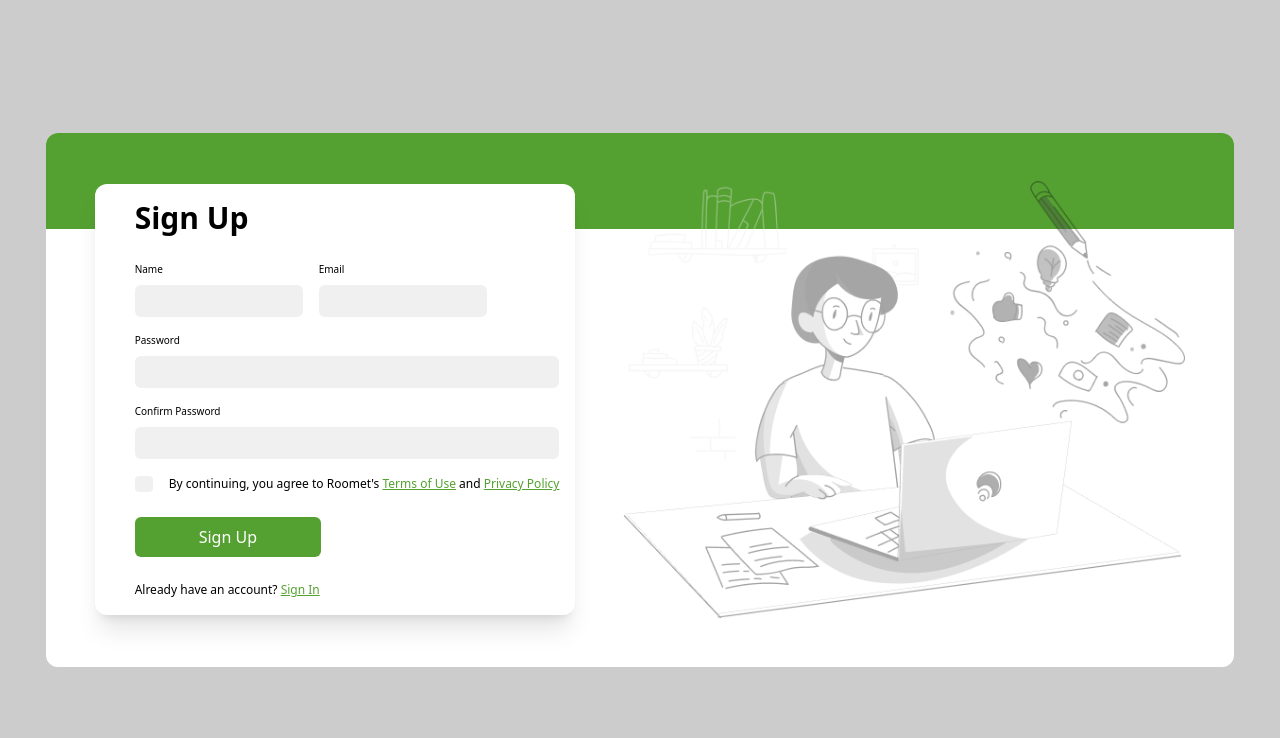
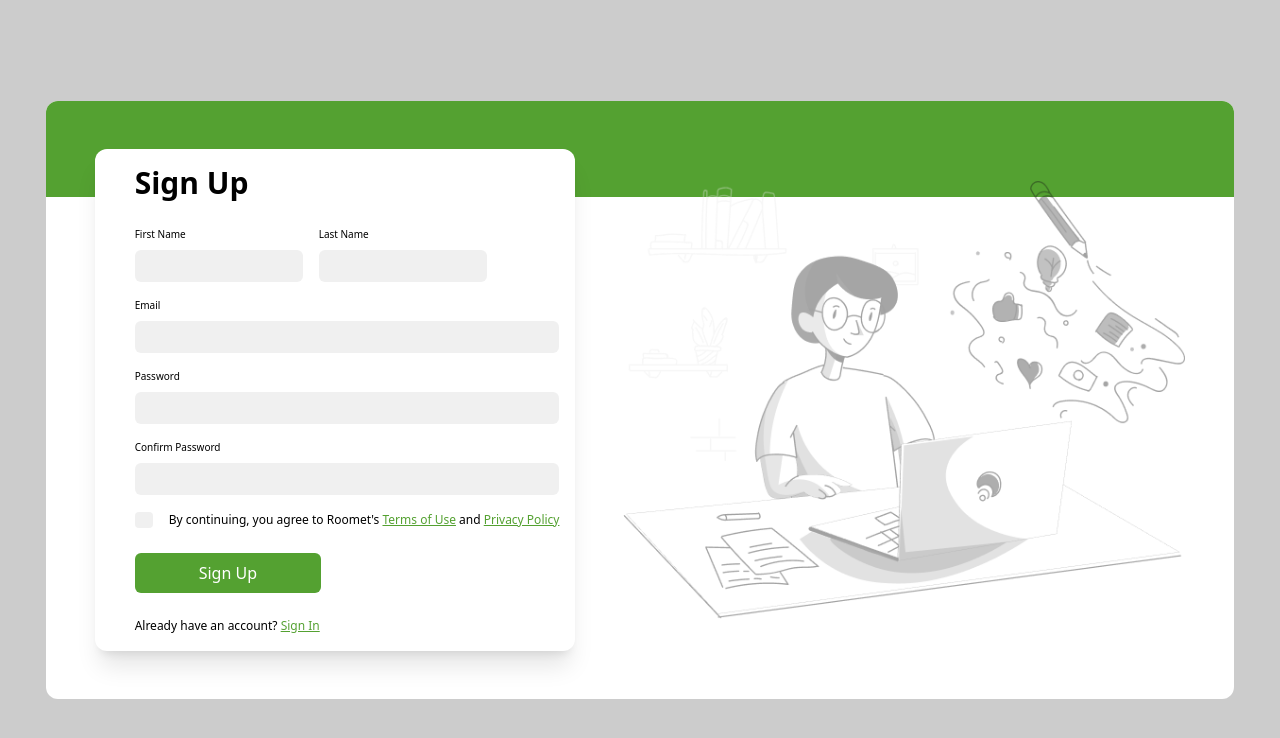
Before and after one commit to KMalek101/Roomet-front, a Next.js app: page /signup in a window 1280 px wide. Shown: the top 738 px of the page. Built offline with nearby package versions, Linux system fonts and the light colour scheme.

Commit message:
fetching + signup

```diff
--- a/package.json
+++ b/package.json
@@ -10,6 +10,7 @@
   },
   "dependencies": {
     "@tanstack/react-query": "^5.71.1",
+    "axios": "^1.8.4",
     "next": "15.2.4",
     "react": "^19.0.0",
     "react-dom": "^19.0.0",
--- a/src/components/singup/Signup.jsx
+++ b/src/components/singup/Signup.jsx
@@ -1,33 +1,123 @@
 import { useState } from "react";
+import { signUp } from "@/utils/auth";
 
 export function SignUp() {
+    const [formData, setFormData] = useState({
+        firstName: "",
+        lastName: "",
+        email: "",
+        password: "",
+        confirmPassword: "",
+    });
     const [agreed, setAgreed] = useState(false);
+    const [loading, setLoading] = useState(false);
+
+    function handleChange(e) {
+        const { name, value } = e.target;
+        setFormData(prev => ({ ...prev, [name]: value }));
+    }
+
+    async function handleSubmit(e) {
+        e.preventDefault();
+
+        if (!agreed) {
+            alert("You must agree to the terms to continue");
+            return;
+        }
+
+        if (formData.password !== formData.confirmPassword) {
+            alert("Passwords do not match, please try again");
+            return;
+        }
+
+        try {
+            setLoading(true);
+            const dataToSend = {
+                firstName: formData.firstName,
+                lastName: formData.lastName,
+                email: formData.email,
+                password: formData.password,
+            };
+            await signUp(dataToSend);
+            alert("Signed up successfully!");
+        } catch (error) {
+            alert("An error occurred during sign-up... Please try again.");
+        } finally {
+            setLoading(false);
+        }
+    }
 
     return (
-        <div className="flex flex-col gap-4 shadow-xl p-4 rounded-xl z-20 pl-10 bg-[var(--w-color)]">
+        <form
+            onSubmit={handleSubmit}
+            className="flex flex-col gap-4 shadow-xl p-4 rounded-xl z-20 pl-10 bg-[var(--w-color)]"
+        >
             <h1 className="font-bold text-3xl pb-2.5">Sign Up</h1>
+
             <div className="flex gap-4">
                 <label className="flex flex-col gap-2">
-                    <p className="text-[10px]">Name</p>
-                    <input className="bg-[var(--g-color-opacity)] rounded-md py-1.5 w-42 px-2 text-sm focus:outline-1 focus:outline-[var(--green-color)]" type="text" />
+                    <p className="text-[10px]">First Name</p>
+                    <input
+                        name="firstName"
+                        value={formData.firstName}
+                        onChange={handleChange}
+                        className="bg-[var(--g-color-opacity)] rounded-md py-1.5 w-42 px-2 text-sm focus:outline-1 focus:outline-[var(--green-color)]"
+                        type="text"
+                        required
+                    />
                 </label>
                 <label className="flex flex-col gap-2">
-                    <p className="text-[10px]">Email</p>
-                    <input className="bg-[var(--g-color-opacity)] rounded-md py-1.5 w-42 px-2 text-sm focus:outline-1 focus:outline-[var(--green-color)]" type="email" />
+                    <p className="text-[10px]">Last Name</p>
+                    <input
+                        name="lastName"
+                        value={formData.lastName}
+                        onChange={handleChange}
+                        className="bg-[var(--g-color-opacity)] rounded-md py-1.5 w-42 px-2 text-sm focus:outline-1 focus:outline-[var(--green-color)]"
+                        type="text"
+                        required
+                    />
                 </label>
             </div>
 
             <label className="flex flex-col gap-2">
+                <p className="text-[10px]">Email</p>
+                <input
+                    name="email"
+                    value={formData.email}
+                    onChange={handleChange}
+                    className="bg-[var(--g-color-opacity)] rounded-md py-1.5 px-2 text-sm focus:outline-1 focus:outline-[var(--green-color)]"
+                    type="email"
+                    required
+                />
+            </label>
+
+            <label className="flex flex-col gap-2">
                 <p className="text-[10px]">Password</p>
-                    <input className="bg-[var(--g-color-opacity)] rounded-md py-1.5 px-2 text-sm focus:outline-1 focus:outline-[var(--green-color)]" type="password" />
+                <input
+                    name="password"
+                    value={formData.password}
+                    onChange={handleChange}
+                    className="bg-[var(--g-color-opacity)] rounded-md py-1.5 px-2 text-sm focus:outline-1 focus:outline-[var(--green-color)]"
+                    type="password"
+                    required
+                />
             </label>
+
             <label className="flex flex-col gap-2">
                 <p className="text-[10px]">Confirm Password</p>
-                <input className="bg-[var(--g-color-opacity)] rounded-md py-1.5 px-2 text-sm focus:outline-1 focus:outline-[var(--green-color)]" type="password" />
+                <input
+                    name="confirmPassword"
+                    value={formData.confirmPassword}
+                    onChange={handleChange}
+                    className="bg-[var(--g-color-opacity)] rounded-md py-1.5 px-2 text-sm focus:outline-1 focus:outline-[var(--green-color)]"
+                    type="password"
+                    required
+                />
             </label>
 
             <div className="flex items-center justify-center gap-4 text-[12px]">
-                <div className={`w-4.5 h-4 rounded-sm cursor-pointer flex items-center justify-center text-white text-[12px] ${agreed ? 'bg-[var(--green-color)]' : 'bg-[var(--g-color-opacity)]'}`}
+                <div
+                    className={`w-4.5 h-4 rounded-sm cursor-pointer flex items-center justify-center text-white text-[12px] ${agreed ? 'bg-[var(--green-color)]' : 'bg-[var(--g-color-opacity)]'}`}
                     onClick={() => setAgreed(!agreed)}
                 >
                     {agreed && (
@@ -49,13 +139,22 @@ export function SignUp() {
 
                 <p>
                     By continuing, you agree to Roomet's{" "}
-                    <a className="text-[var(--green-color))] underline" href="#">Terms of Use</a> and{" "}
-                    <a className="text-[var(--green-color))] underline" href="#">Privacy Policy</a>
+                    <a className="text-[var(--green-color)] underline" href="#">Terms of Use</a> and{" "}
+                    <a className="text-[var(--green-color)] underline" href="#">Privacy Policy</a>
                 </p>
             </div>
 
-            <button className="bg-[var(--green-color)] rounded-md py-2 text-[var(--w-color)] w-min px-16 text-nowrap mt-2 cursor-pointer">Sign Up</button>
-            <p className="text-[12px] mt-2">Already have an account? <a className="text-[var(--green-color))] underline text-[12px]" href="#">Sign In</a></p>
-        </div>
+            <button
+                type="submit"
+                disabled={loading}
+                className="bg-[var(--green-color)] rounded-md py-2 text-[var(--w-color)] w-min px-16 text-nowrap mt-2 cursor-pointer"
+            >
+                {loading ? "Signing Up..." : "Sign Up"}
+            </button>
+
+            <p className="text-[12px] mt-2">
+                Already have an account? <a className="text-[var(--green-color)] underline" href="#">Sign In</a>
+            </p>
+        </form>
     );
 }
--- /dev/null
+++ b/src/utils/auth.js
@@ -0,0 +1,12 @@
+import axios from "axios";
+const API_BASE_URL = "http://localhost:5000";
+
+export async function signUp(data) {
+    try {
+      const response = await axios.post(`${API_BASE_URL}/api/auth/register-director`, data);
+      return response.data;
+    } catch (error) {
+      console.error('Error logging in:', error);
+      throw error;
+    }
+}
```
Also changed, not shown: 1 other file (tests, documents, lock files or other folders). Lines whose indentation alone changed are shown as unchanged.
